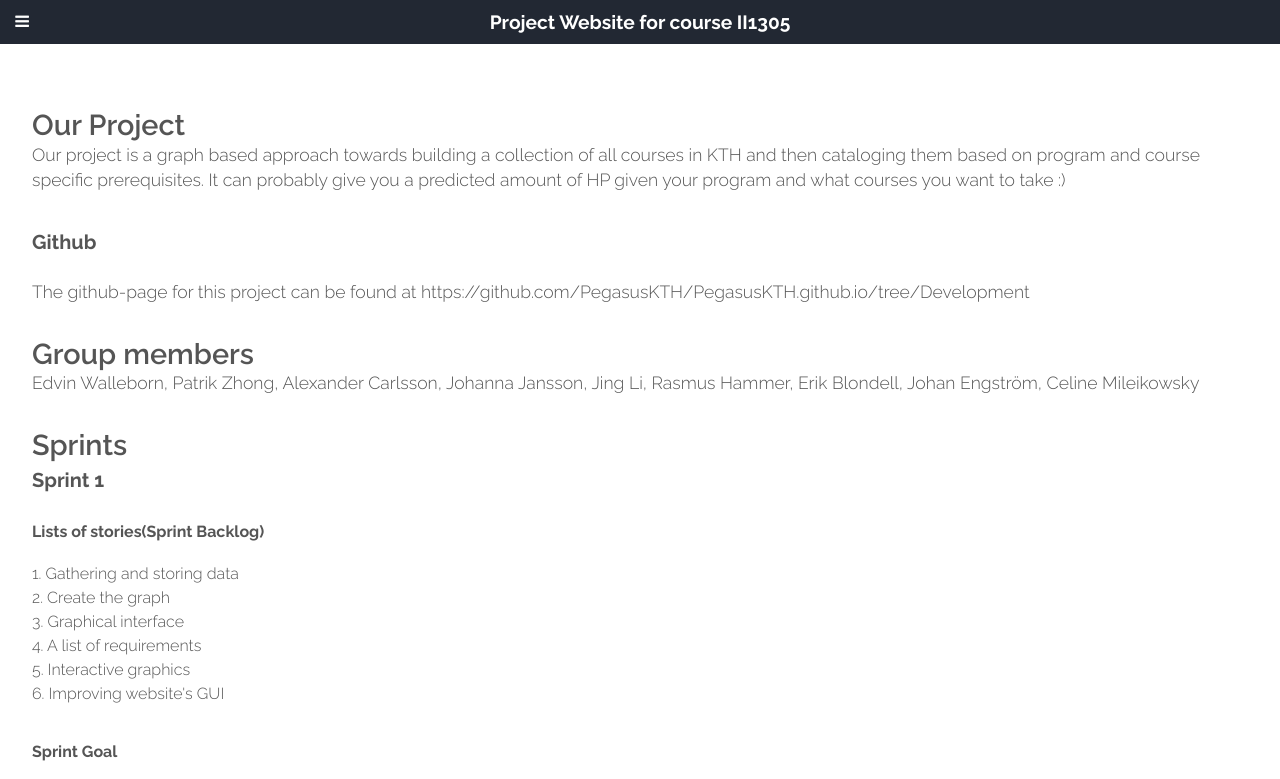
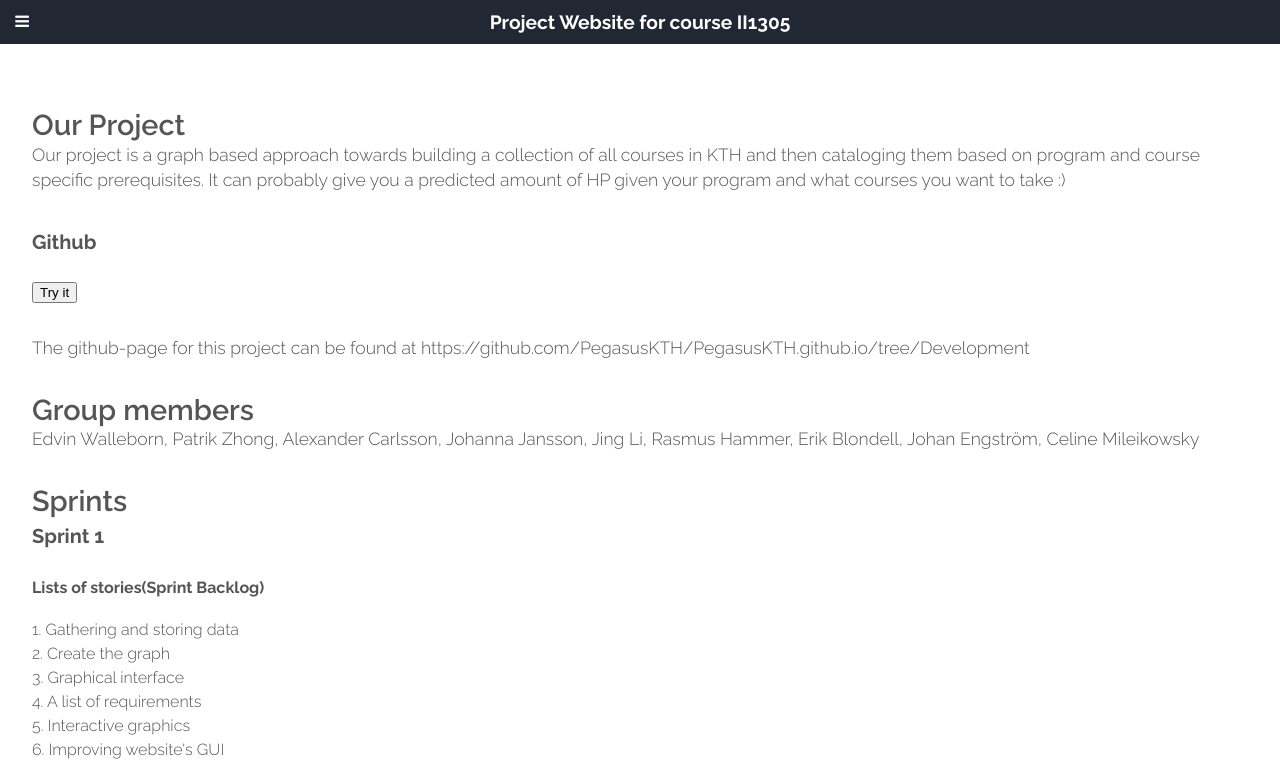
Before and after one commit to PegasusKTH/pegasus-projectpage.github.io, a plain HTML site: page index.html in a window 1280 px wide. Shown: the top 779 px of the page. Drawn offline with Linux system fonts and the light colour scheme.

Commit message:
Update index.html

```diff
--- a/index.html
+++ b/index.html
@@ -66,6 +66,18 @@
 					<section>
 						<header class="major">
 							<h3>Github</h3>
+
+							<button onclick="myFunction()">Try it</button>
+
+			<p id="demo"></p>
+
+			<script>
+		function myFunction() {
+  		var str = "Free Web Building Tutorials!";
+  		var result = str.link("https://www.w3schools.com");
+  		document.getElementById("demo").innerHTML = result;
+		}
+		</script>
 
 							<span class="byline">The github-page for this project can be found at https://github.com/PegasusKTH/PegasusKTH.github.io/tree/Development
 							</span>
```
